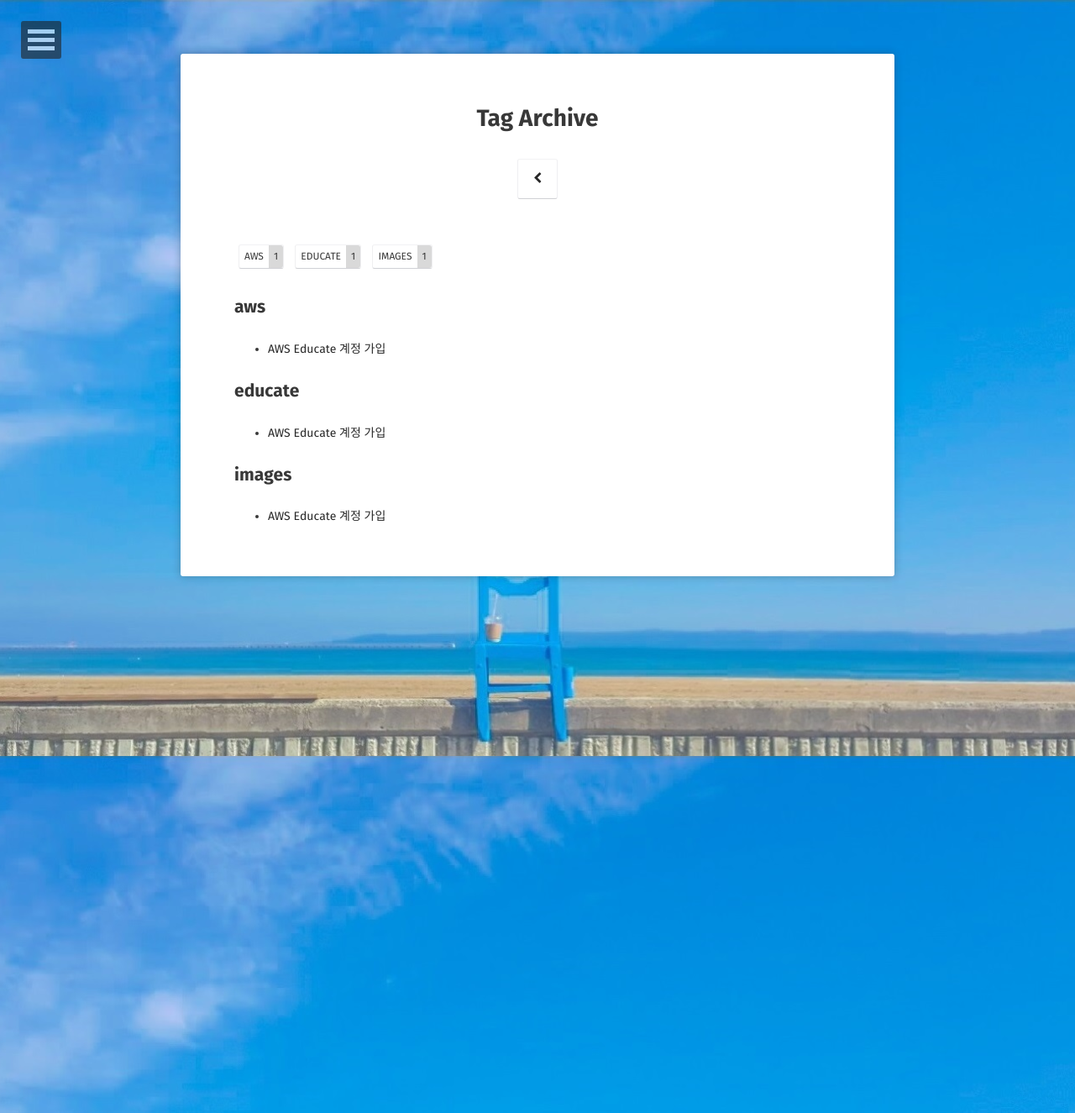
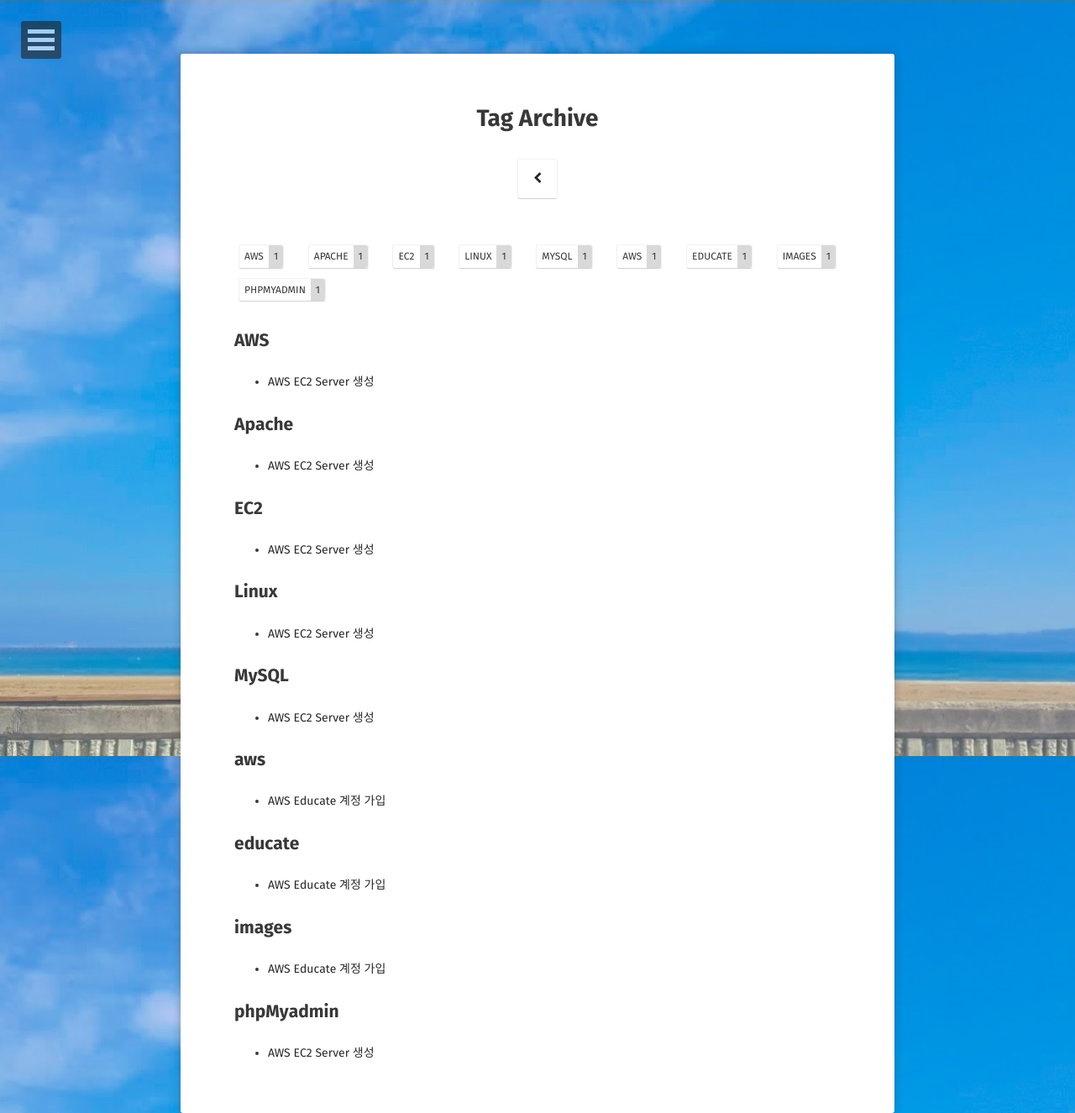
Before and after one commit to kangyechan/kangyechan.github.io, a Jekyll site: the page built from tags/index.html, in a window 1280 px wide. Shown: the whole page at 84% size. Built offline with Jekyll 4.4.1, drawn with Linux system fonts in a browser that asks for light colours; some web fonts are replaced.

Commit message:
APM TITLE

```diff
--- /dev/null
+++ b/_posts/2019-01-05-aws-ec2-server.md
@@ -0,0 +1,97 @@
+---
+layout: post
+title: "AWS EC2 Server 생성"
+date: 2019-01-05
+excerpt: "EC2 서버에 AMP(Apache + phpMyadmin + MySQL)설치"
+tags: [AWS, EC2, Linux, Apache, phpMyadmin, MySQL]
+comments: false
+---
+
+Here are some examples of what a post with images might look like. If you want to display two or three images next to each other responsively use `figure` with the appropriate `class`. Each instance of `figure` is auto-numbered and displayed in the caption.
+
+### Figures (for images or video)
+
+#### One Up
+
+<figure>
+	<a href="http://farm9.staticflickr.com/8426/7758832526_cc8f681e48_b.jpg"><img src="http://farm9.staticflickr.com/8426/7758832526_cc8f681e48_c.jpg"></a>
+	<figcaption><a href="http://www.flickr.com/photos/80901381@N04/7758832526/" title="Morning Fog Emerging From Trees by A Guy Taking Pictures, on Flickr">Morning Fog Emerging From Trees by A Guy Taking Pictures, on Flickr</a>.</figcaption>
+</figure>
+
+Vero laborum commodo occupy. Semiotics voluptate mumblecore pug. Cosby sweater ullamco quinoa ennui assumenda, sapiente occupy delectus lo-fi. Ea fashion axe Marfa cillum aliquip. Retro Bushwick keytar cliche. Before they sold out sustainable gastropub Marfa readymade, ethical Williamsburg skateboard brunch qui consectetur gentrify semiotics. Mustache cillum irony, fingerstache magna pour-over keffiyeh tousled selfies.
+
+#### Two Up
+
+Apply the `half` class like so to display two images side by side that share the same caption.
+
+{% highlight html %}
+<figure class="half">
+    <a href="/images/image-filename-1-large.jpg"><img src="/images/image-filename-1.jpg"></a>
+    <a href="/images/image-filename-2-large.jpg"><img src="/images/image-filename-2.jpg"></a>
+    <figcaption>Caption describing these two images.</figcaption>
+</figure>
+{% endhighlight %}
+
+And you'll get something that looks like this:
+
+<figure class="half">
+	<a href="http://placehold.it/1200x600.JPG"><img src="http://placehold.it/600x300.jpg"></a>
+	<a href="http://placehold.it/1200x600.jpeg"><img src="http://placehold.it/600x300.jpg"></a>
+	<figcaption>Two images.</figcaption>
+</figure>
+
+#### Three Up
+
+Apply the `third` class like so to display three images side by side that share the same caption.
+
+{% highlight html %}
+<figure class="third">
+	<img src="/images/image-filename-1.jpg">
+	<img src="/images/image-filename-2.jpg">
+	<img src="/images/image-filename-3.jpg">
+	<figcaption>Caption describing these three images.</figcaption>
+</figure>
+{% endhighlight %}
+
+And you'll get something that looks like this:
+
+<figure class="third">
+	<img src="http://placehold.it/600x300.jpg">
+	<img src="http://placehold.it/600x300.jpg">
+	<img src="http://placehold.it/600x300.jpg">
+	<figcaption>Three images.</figcaption>
+</figure>
+
+### Alternative way
+
+Another way to achieve the same result is to include `gallery` Liquid template. In this case you
+don't have to write any HTML tags – just copy a small block of code, adjust the parameters (see below)
+and fill the block with any number of links to images. You can mix relative and external links.
+
+Here is the block you might want to use:
+
+{% highlight liquid %}
+{% raw %}
+{% capture images %}
+	http://vignette2.wikia.nocookie.net/naruto/images/9/97/Hinata.png
+	http://vignette4.wikia.nocookie.net/naruto/images/7/79/Hinata_Part_II.png
+	http://vignette1.wikia.nocookie.net/naruto/images/1/15/J%C5%ABho_S%C5%8Dshiken.png
+{% endcapture %}
+{% include gallery images=images caption="Test images" cols=3 %}
+{% endraw %}
+{% endhighlight %}
+
+Parameters:
+
+- `caption`: Sets the caption under the gallery (see `figcaption` HTML tag above);
+- `cols`: Sets the number of columns of the gallery.
+Available values: [1..3].
+
+It will look something like this:
+
+{% capture images %}
+	http://vignette2.wikia.nocookie.net/naruto/images/9/97/Hinata.png
+	http://vignette4.wikia.nocookie.net/naruto/images/7/79/Hinata_Part_II.png
+	http://vignette1.wikia.nocookie.net/naruto/images/1/15/J%C5%ABho_S%C5%8Dshiken.png
+{% endcapture %}
+{% include gallery images=images caption="Test images" cols=3 %}
```
Also changed, not shown: _posts/2019-01-02-aws-setting.md (renamed from _posts/2019-01-04-aws-setting.md, +1 -1 lines).
